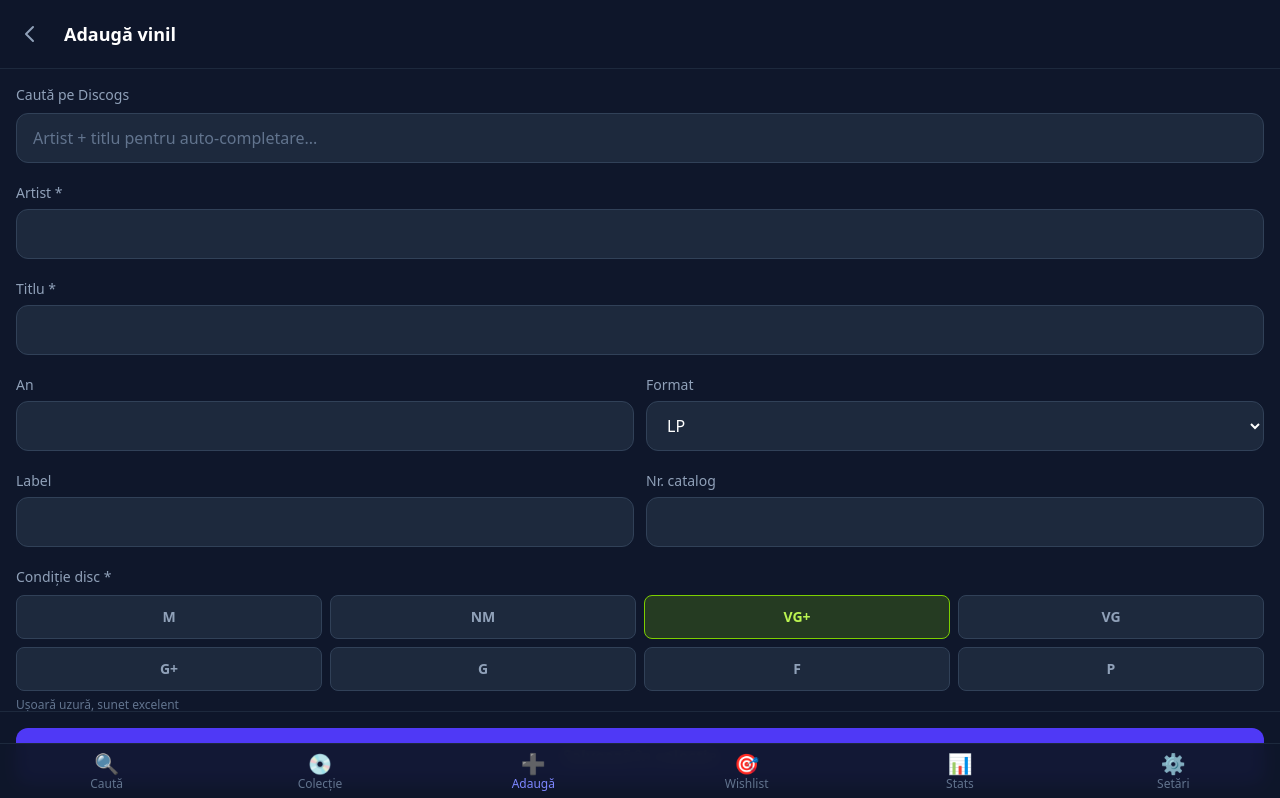
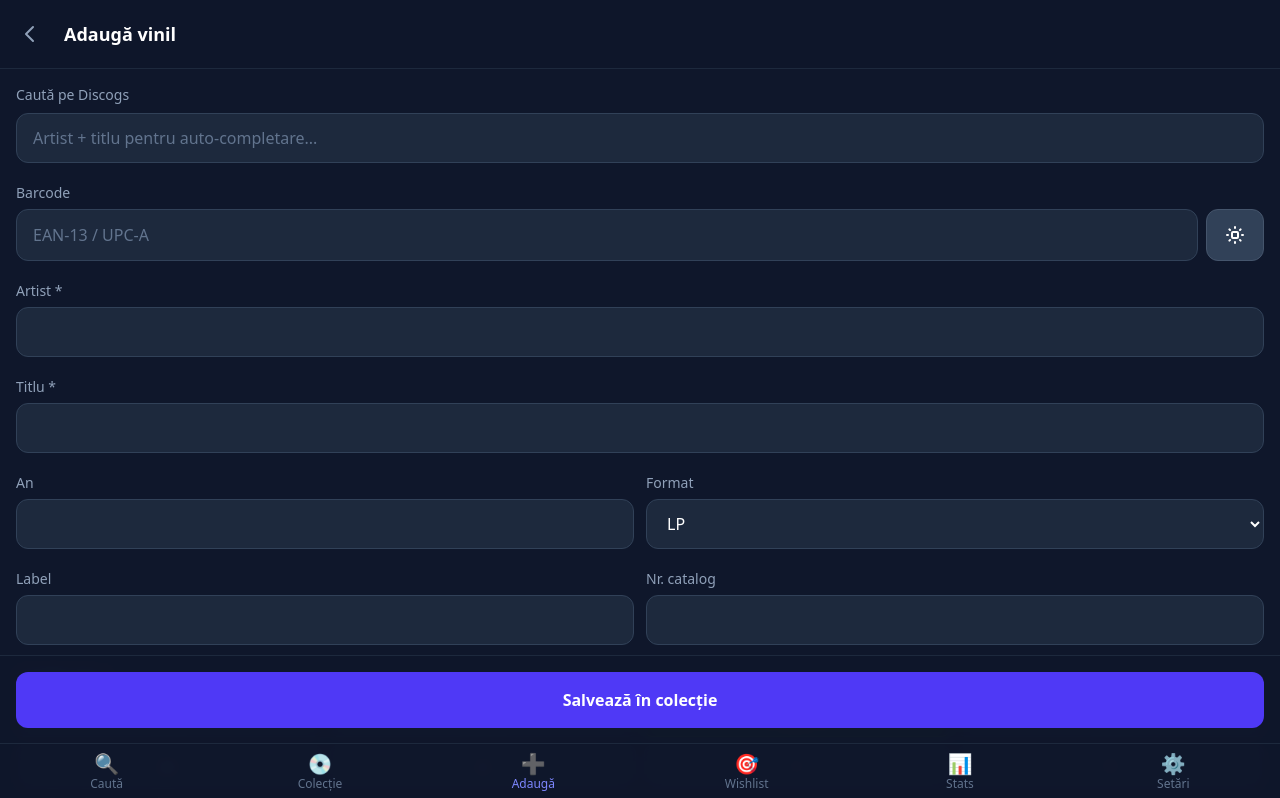
Before and after one commit to Aurelian1974/vinyl-tracker, a React (Vite) app: page /add in a window 1280 px wide. Shown: the top 798 px of the page. Built offline with nearby package versions, Linux system fonts and the light colour scheme.

Commit message:
fix: save button above BottomNav; add barcode scan button in QuickAdd

```diff
--- a/src/modules/quick-add/QuickAdd.tsx
+++ b/src/modules/quick-add/QuickAdd.tsx
@@ -136,7 +136,7 @@ export function QuickAdd() {
         <h1 className="text-lg font-bold flex-1">Adaugă vinil</h1>
       </header>
 
-      <form onSubmit={handleSave} className="p-4 space-y-5 pb-24">
+      <form onSubmit={handleSave} className="p-4 space-y-5 pb-40">
         {/* Duplicate warning */}
         {dupCheck === 'owned' && (
           <div className="flex items-center gap-2 bg-amber-900/40 border border-amber-700 rounded-xl px-4 py-3 text-amber-300 text-sm">
@@ -159,6 +159,35 @@ export function QuickAdd() {
             placeholder="Artist + titlu pentru auto-completare..."
             className="w-full bg-slate-800 border border-slate-700 rounded-xl px-4 py-3 text-base text-white placeholder-slate-500 outline-none focus:ring-2 focus:ring-indigo-500"
           />
+        </div>
+
+        {/* Barcode */}
+        <div>
+          <label className="block text-sm text-slate-400 mb-1.5">Barcode</label>
+          <div className="flex gap-2">
+            <input
+              type="text"
+              value={barcode}
+              onChange={e => setBarcode(e.target.value)}
+              placeholder="EAN-13 / UPC-A"
+              className="flex-1 bg-slate-800 border border-slate-700 rounded-xl px-4 py-3 text-base text-white placeholder-slate-500 outline-none focus:ring-2 focus:ring-indigo-500"
+            />
+            <button
+              type="button"
+              onClick={() => navigate({ to: '/scanner' })}
+              className="bg-slate-700 hover:bg-slate-600 border border-slate-600 rounded-xl px-4 py-3 text-white min-h-[52px] min-w-[52px] flex items-center justify-center transition-colors"
+              title="Scanează barcode"
+            >
+              <svg className="w-6 h-6" fill="none" stroke="currentColor" viewBox="0 0 24 24">
+                <path strokeLinecap="round" strokeLinejoin="round" strokeWidth={2}
+                  d="M12 4v1M4 12h1M20 12h-1M12 20v-1M6.34 6.34l.7.7M17.66 6.34l-.7.7M6.34 17.66l.7-.7M17.66 17.66l-.7-.7" />
+                <rect x="9" y="9" width="6" height="6" rx="1" strokeWidth={2} />
+              </svg>
+            </button>
+          </div>
+          {barcode && (
+            <p className="text-xs text-indigo-400 mt-1">📷 Barcode scanat: {barcode}</p>
+          )}
         </div>
 
         <DiscogsResultList results={discogsResults} onSelect={applyDiscogs} isLoading={isSearching} />
@@ -304,7 +333,7 @@ export function QuickAdd() {
         </div>
 
         {/* Submit */}
-        <div className="fixed bottom-0 left-0 right-0 p-4 bg-slate-900/95 backdrop-blur border-t border-slate-800">
+        <div className="fixed bottom-14 left-0 right-0 z-40 p-4 bg-slate-900/95 backdrop-blur border-t border-slate-800">
           <button
             type="submit"
             disabled={saving}
```
